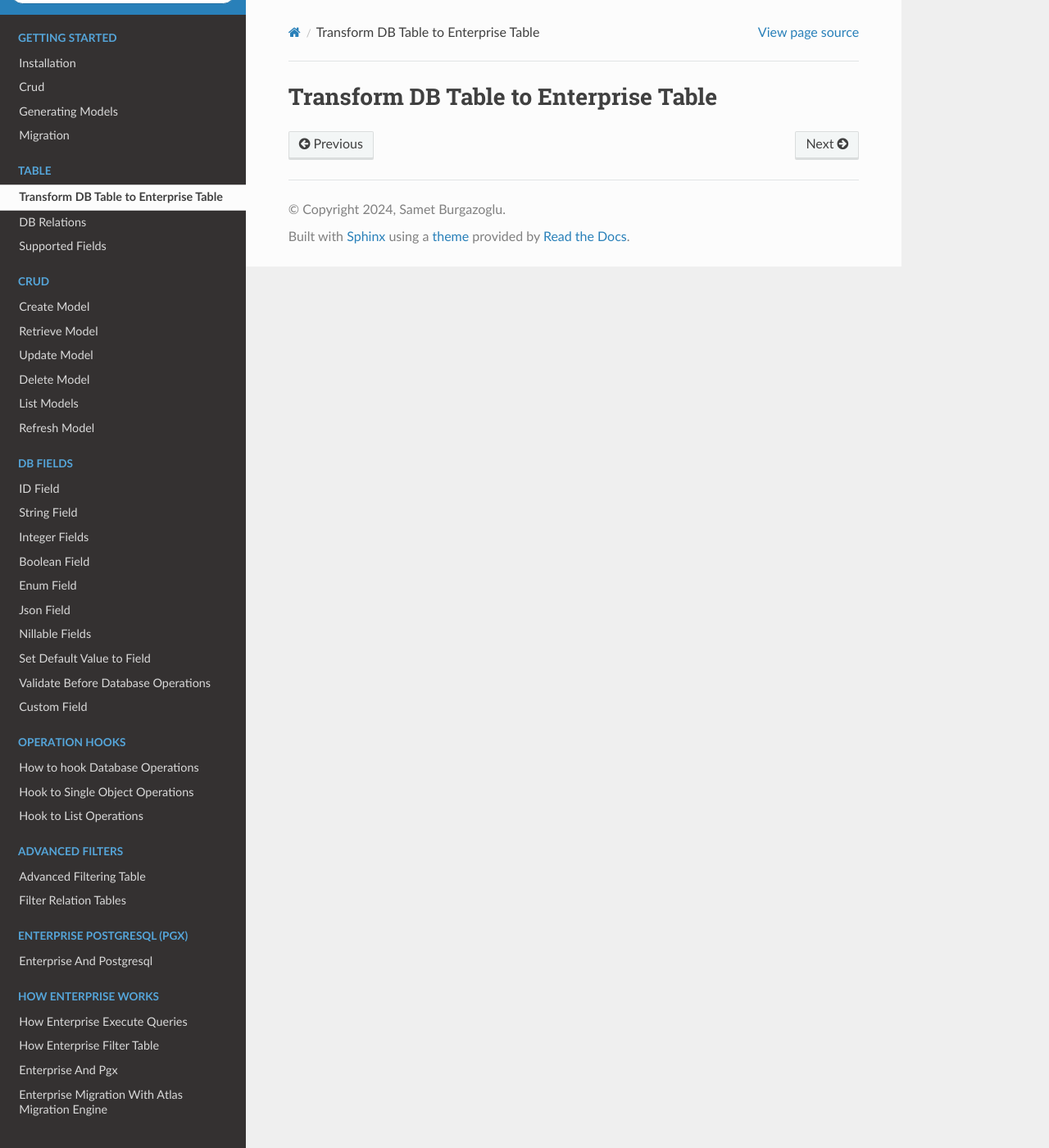
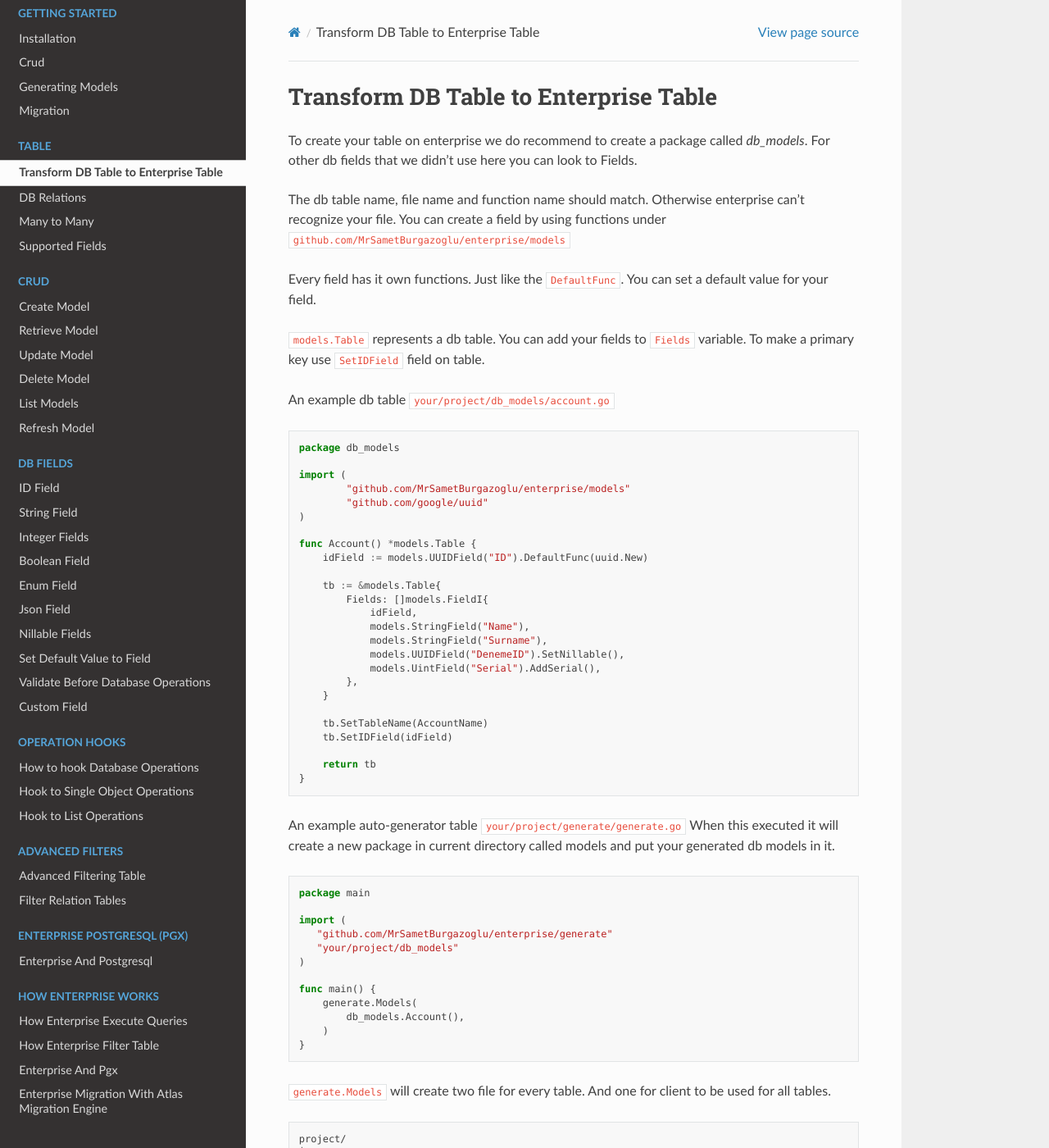
Before and after one commit to MrSametBurgazoglu/enterprise_docs, a Sphinx documentation site: the page built from source/table/transform.rst, in a window 1280 px wide and 1400 px high. Shown: the whole window at 82% size. Built offline with Sphinx 7.4.7 and the Read the Docs theme 3.1.0, drawn with Linux system fonts in a browser that asks for light colours; some of the changed text lies outside the part shown.

Commit message:
update docs.

```diff
--- a/source/crud/refresh.rst
+++ b/source/crud/refresh.rst
@@ -1,9 +1,5 @@
 Refresh Model
 ==================
-
-.. attention::
-
-  Refresh() currently under development
 
 For refreshing a model on first import necessary packages
 
--- a/source/table/transform.rst
+++ b/source/table/transform.rst
@@ -1,2 +1,82 @@
 Transform DB Table to Enterprise Table
 ==================
+
+To create your table on enterprise we do recommend to create a package called `db_models`.
+For other db fields that we didn't use here you can look to Fields.
+
+The db table name, file name and function name should match. Otherwise enterprise can't recognize your file.
+You can create a field by using functions under ``github.com/MrSametBurgazoglu/enterprise/models``
+
+Every field has it own functions. Just like the ``DefaultFunc``. You can set a default value for your field.
+
+``models.Table`` represents a db table. You can add your fields to ``Fields`` variable. To make a primary key use ``SetIDField`` field on table.
+
+An example db table ``your/project/db_models/account.go``
+
+.. code-block:: golang
+
+    package db_models
+
+    import (
+	    "github.com/MrSametBurgazoglu/enterprise/models"
+	    "github.com/google/uuid"
+    )
+
+    func Account() *models.Table {
+        idField := models.UUIDField("ID").DefaultFunc(uuid.New)
+
+        tb := &models.Table{
+            Fields: []models.FieldI{
+                idField,
+                models.StringField("Name"),
+                models.StringField("Surname"),
+                models.UUIDField("DenemeID").SetNillable(),
+                models.UintField("Serial").AddSerial(),
+            },
+        }
+
+        tb.SetTableName(AccountName)
+        tb.SetIDField(idField)
+
+        return tb
+    }
+
+An example auto-generator table ``your/project/generate/generate.go``
+When this executed it will create a new package in current directory called models and put your generated db models in it.
+
+.. code-block:: golang
+
+    package main
+
+    import (
+       "github.com/MrSametBurgazoglu/enterprise/generate"
+       "your/project/db_models"
+    )
+
+    func main() {
+        generate.Models(
+            db_models.Account(),
+        )
+    }
+
+
+``generate.Models`` will create two file for every table. And one for client to be used for all tables.
+
+.. code-block:: text
+   :emphasize-lines: 7,10,11
+
+   project/
+   ├── migrate/
+   │   ├── migrate.go
+   ├── generate/
+   │   ├── generate.go.py
+   └── db_models/ // your table files here
+   │    ├── account.go
+   └── models/ // generated db files
+   │    ├── client.go
+   │    ├── account.go
+   │    └── account_predicates.go
+
+`account.go` has your Account and AccountList structs. Also hooks are here.
+
+`account_predicates.go` have db predicates to be used by ``Where`` function
```
Also changed, not shown: source/table/fields.rst (+17 -0 lines), source/table/relation.rst (+56 -0 lines), source/fields/float.rst (added), source/fields/time.rst (added), source/fields/uint.rst (added), source/fields/uuid.rst (added).
